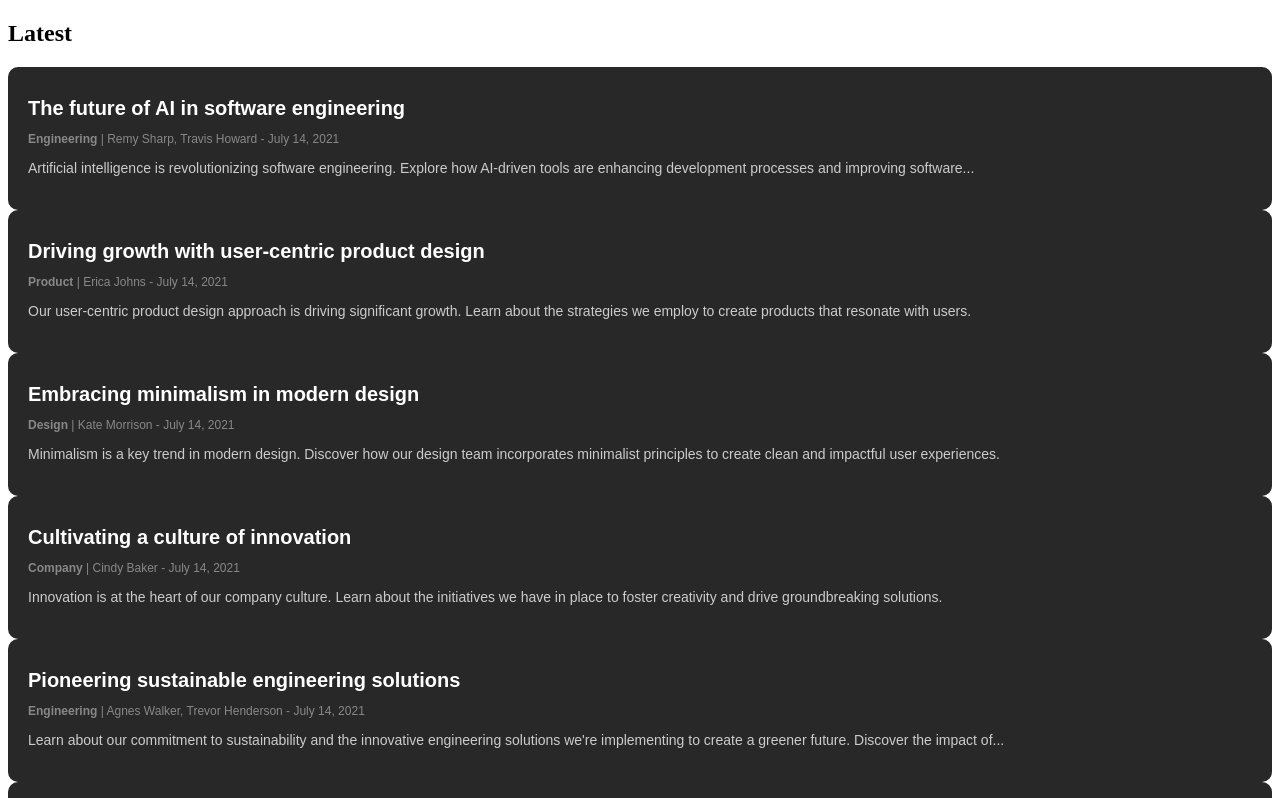
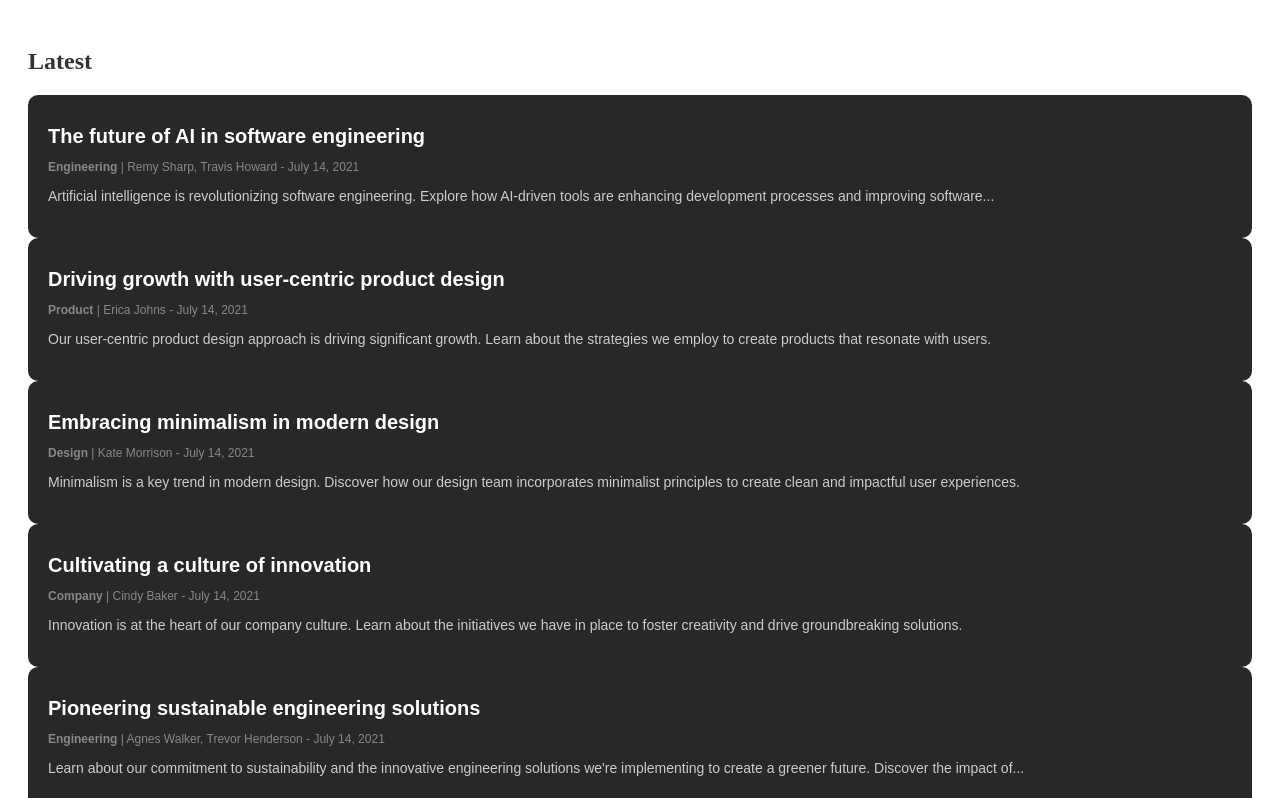
Before and after one commit to JuanTovar13/Lab-2, a website: page index.html in a window 1280 px wide. Shown: the top 798 px of the page. Drawn offline with Linux system fonts and the light colour scheme.

Commit message:
fix erros post

```diff
--- a/index.html
+++ b/index.html
@@ -16,7 +16,7 @@
 
     <section class="latest-posts">
         <h2>Latest</h2>
-        <div id="latest-posts"></div>
+        <div id="posts-container"></div>
     </section>
 
 </body>
--- a/src/css/styles.CSS
+++ b/src/css/styles.CSS
@@ -1,11 +1,9 @@
-.post-container {
-    display: grid;
-    grid-template-columns: repeat(2, 1fr);
-    gap: 20px;
-  }
+.latest-posts {
+    padding: 20px;
+}
 
-  .post-card {
-    background: #222;
-    padding: 20px;
-    border-radius: 10px;
-  }
+.latest-posts h2 {
+    margin-bottom: 20px;
+    font-size: 24px;
+    color: #333;
+}
--- a/src/js/latest-posts.js
+++ b/src/js/latest-posts.js
@@ -1,5 +1,5 @@
 document.addEventListener('DOMContentLoaded', () => {
-    const latestSection = document.getElementById('latest-posts');
+    const postsContainer = document.getElementById('posts-container');
 
     fetch('./posts.json')
         .then(response => response.json())
@@ -12,7 +12,7 @@ document.addEventListener('DOMContentLoaded', () => {
                 postCard.setAttribute('date', post.date);
                 postCard.setAttribute('content', post.description);
 
-                latestSection.appendChild(postCard);
+                postsContainer.appendChild(postCard);
             });
         })
         .catch(error => console.error("Error cargando los posts:", error));
--- a/src/js/post-card.js
+++ b/src/js/post-card.js
@@ -32,7 +32,6 @@ class PostCard extends HTMLElement {
                  text-align: left;
                  box-sizing: border-box;
                 }
-                }
                 .post-card img {
                     max-height: 200px;
                     object-fit: cover;
@@ -65,7 +64,6 @@ class PostCard extends HTMLElement {
                 </p>
                 <p>${this.getAttribute('content')}</p>
             </div>
-
         `;
     }
 }
```
